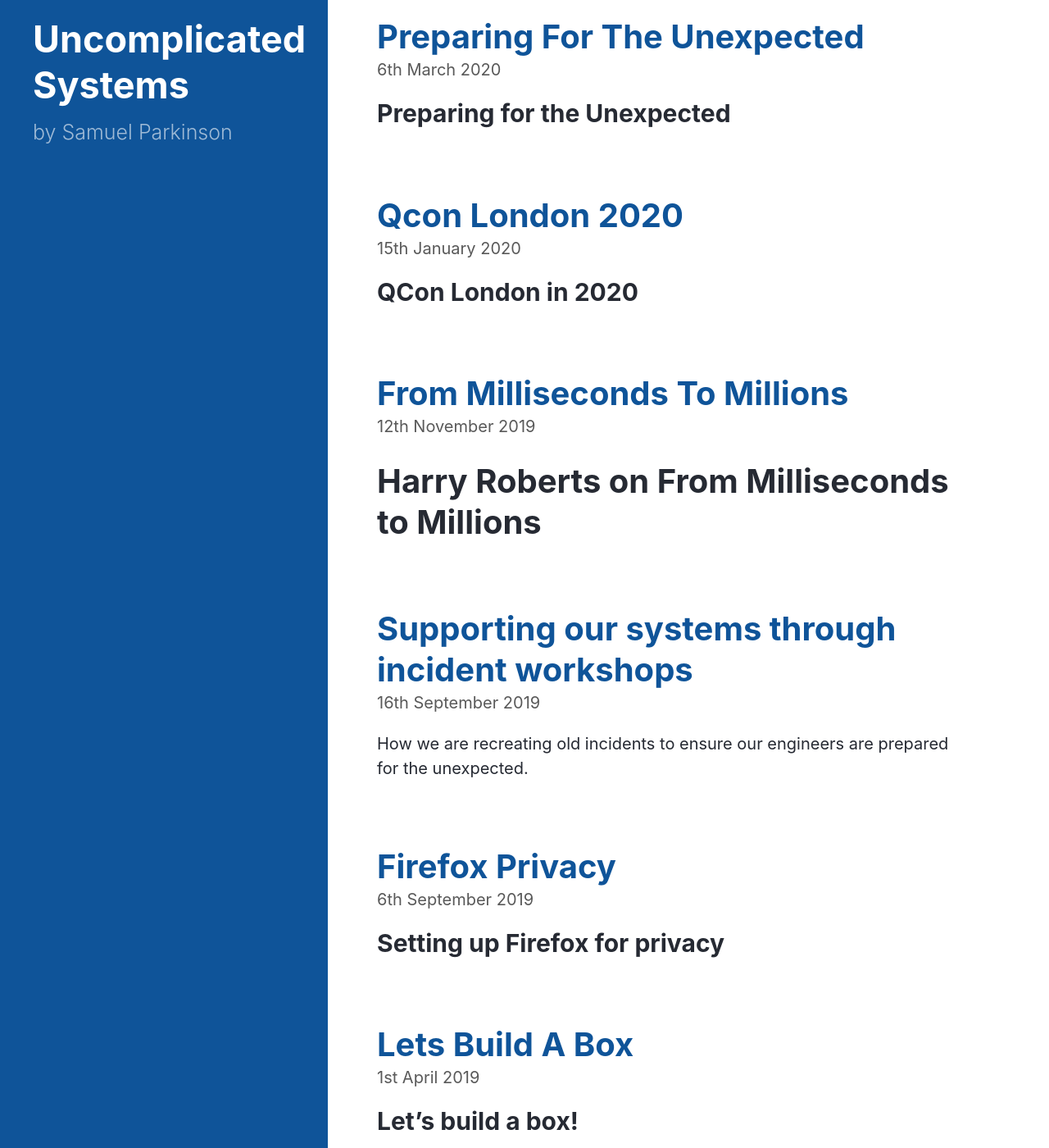
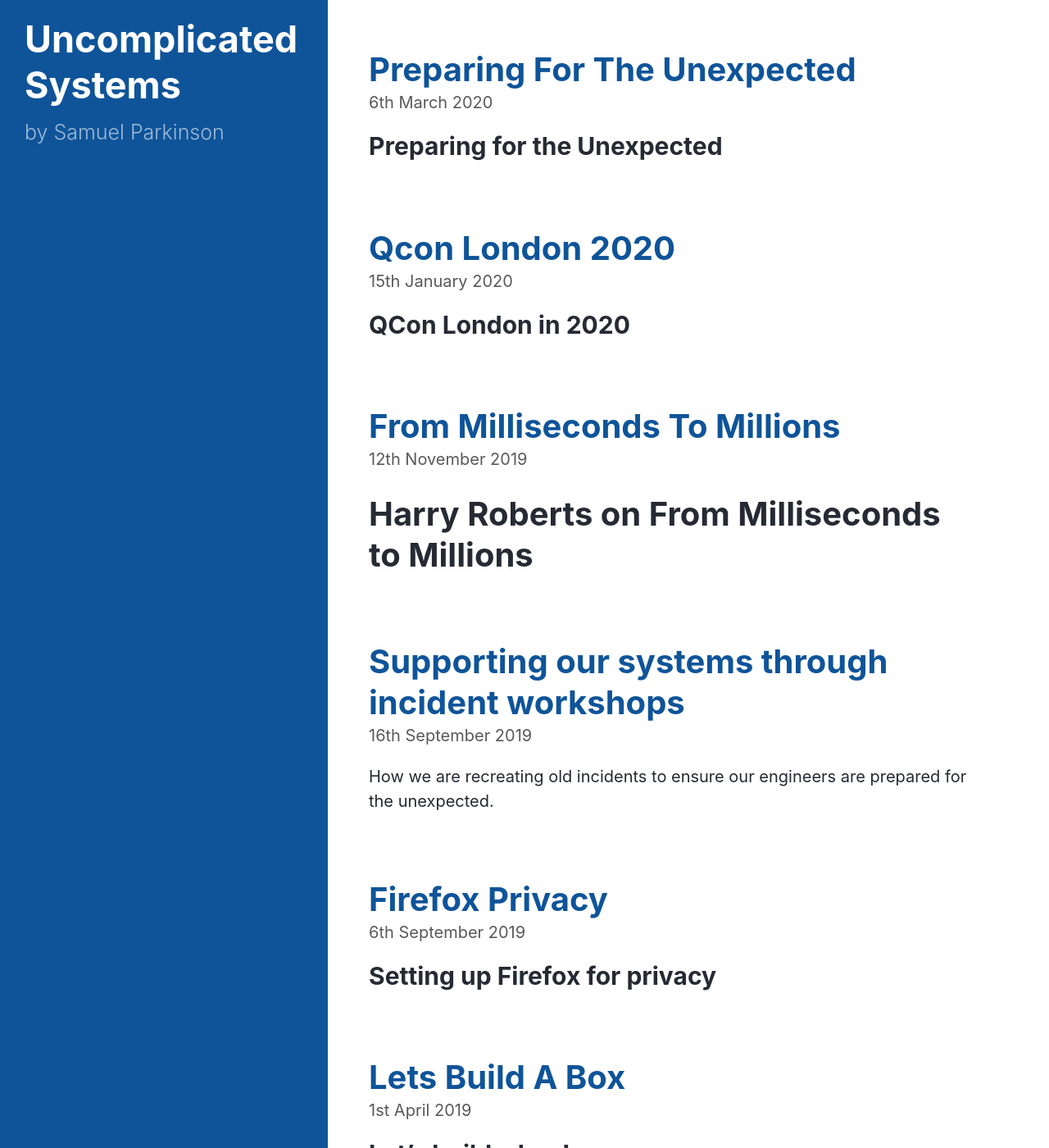
Before and after one commit to sjparkinson/uncomplicated.systems, a Jekyll site: the page built from index.html, in a window 1280 px wide and 1400 px high. Shown: the whole window at 82% size. Built offline with Jekyll 4.4.1, drawn with Linux system fonts in a browser that asks for light colours; the list of posts is cut into pages by our own code.

Commit message:
Fix margins

```diff
--- a/_includes/hyde.css
+++ b/_includes/hyde.css
@@ -121,8 +121,8 @@
  */
 
 .content {
-  padding-top: 1rem;
-  padding-bottom: 1rem;
+  padding-top: 3rem;
+  padding-bottom: 3rem;
 }
 
 .content a,
--- a/_includes/poole.css
+++ b/_includes/poole.css
@@ -289,8 +289,8 @@
 
   .container {
     max-width: 38rem;
-    padding-left:  1rem;
-    padding-right: 1rem;
+    padding-left:  0.5rem;
+    padding-right: 0.5rem;
     margin-left:  auto;
     margin-right: auto;
   }
@@ -420,7 +420,7 @@
 
   @media (min-width: 30em) {
     .pagination {
-      margin: 2rem 0;
+      margin: 3rem 0;
     }
     .pagination-item {
       float: left;
```
